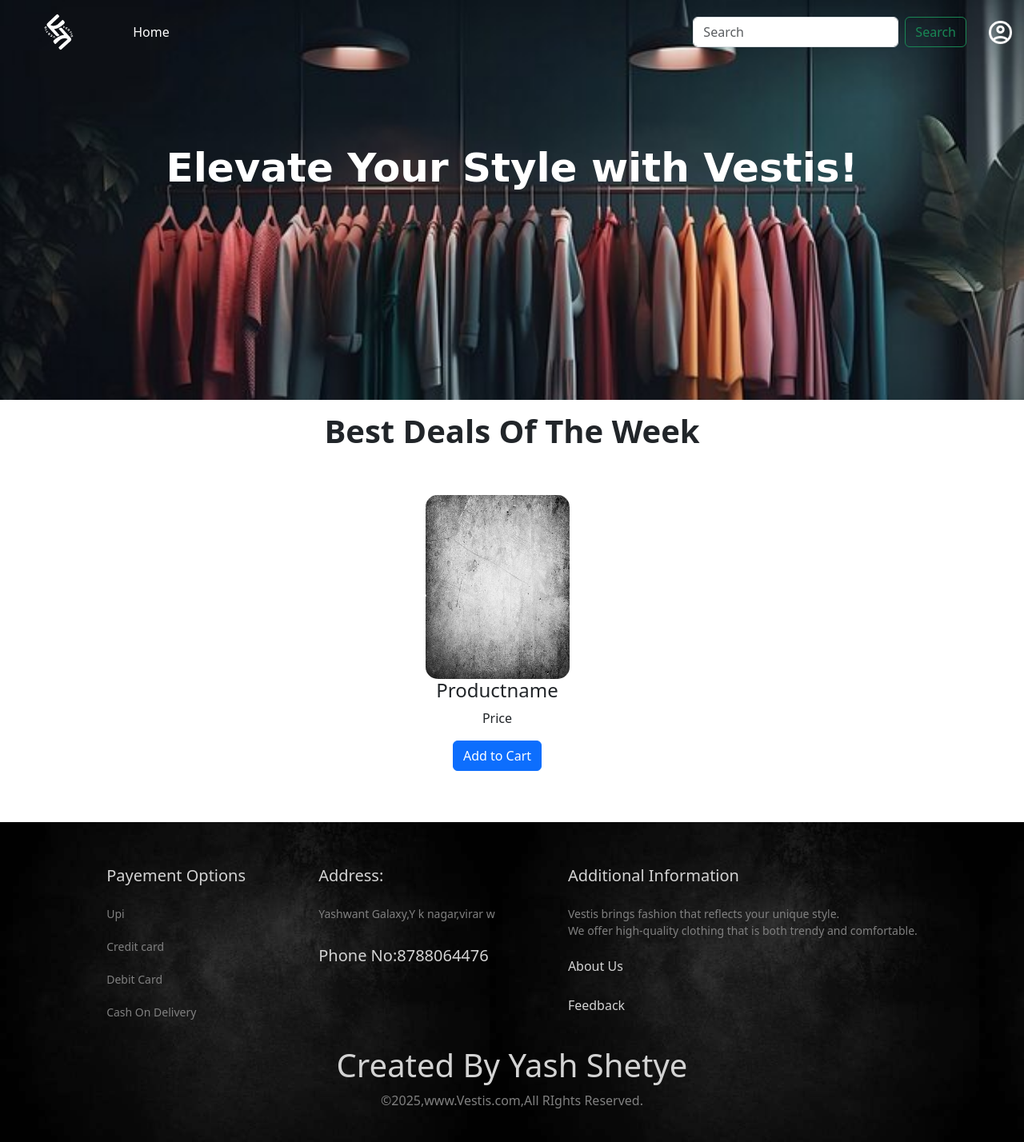
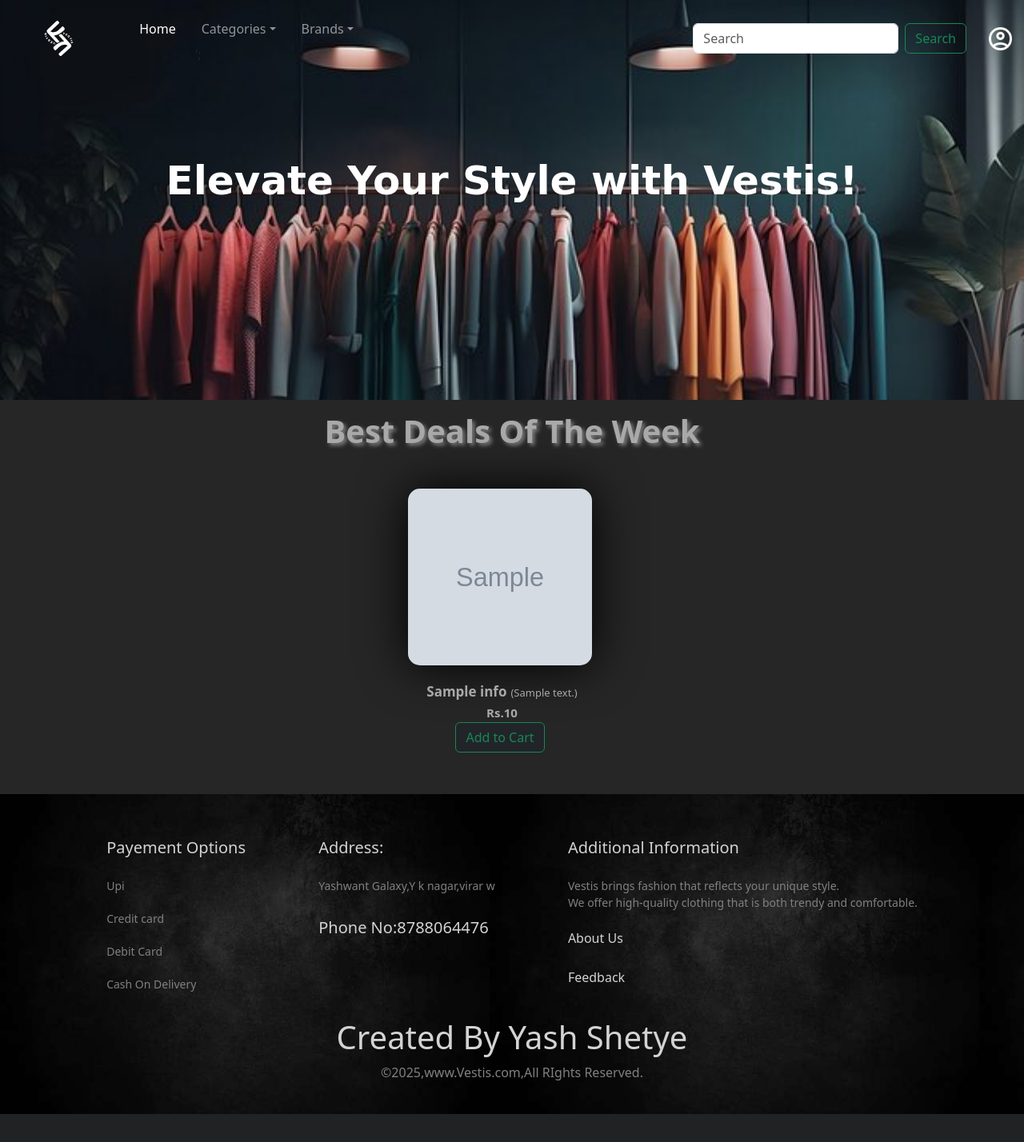
Before and after one commit to yash-2511981/Vestis, a PHP site: page / in a window 1280 px wide. Shown: the whole page at 80% size. After the commit the page ends 1393 px from the top, so only its background shows below. Run offline with PHP 8.4, Linux system fonts and the light colour scheme; tables that the repository leaves empty or names only in its code hold one stand-in row (values such as "Sample post"); grey boxes marked "Sample" are stand-in pictures; some web fonts are replaced.

Commit message:
created home page for user with product display

```diff
--- a/admin/login.php
+++ b/admin/login.php
@@ -15,7 +15,7 @@ if ($_SERVER['REQUEST_METHOD'] == 'POST') {
         $sql->bind_param("s", $username);
         if ($sql->execute()) {
             $res = $sql->get_result()->fetch_assoc();
-            $_SESSION['user'] = $res['username'];
+            $_SESSION['admin'] = $res['username'];
             if ($username == $res['username'] && $pass == $res['password']) {
                 header('Location:panel.php');
             } else {
--- a/admin/manageproduct.php
+++ b/admin/manageproduct.php
@@ -2,7 +2,7 @@
 session_start();
 include '../db.php';
 
-if (!isset($_SESSION['user'])) {
+if (!isset($_SESSION['admin'])) {
     header('Location: login.php');
     exit();
 }
@@ -32,6 +32,7 @@ $err = [];
             height: 500px;
             display: flex;
             flex-direction: column;
+            background-color: transparent;
         }
 
         .new {
@@ -66,6 +67,7 @@ $err = [];
                                 <th scope="col">Description</th>
                                 <th scope="col">Price</th>
                                 <th scope="col">Category</th>
+                                <th scope="col">Brand</th>
                                 <th scope="col">Image</th>
                                 <th>Action</th>
                             </tr>
@@ -82,6 +84,7 @@ $err = [];
                                                 <td>" . $row['description'] . "</td>
                                                 <td>" . $row['price'] . "</td>
                                                 <td>" . $row['category'] . "</td>
+                                                <td>" . $row['brand'] . "</td>
                                                 <td>
                                                 <div class='product-img'>
                                                         <img src='./productsImages/".$row['img']."' alt='image' height='80px' width='80px'>
--- a/admin/updateuser.php
+++ b/admin/updateuser.php
@@ -2,7 +2,7 @@
 session_start();
 include '../db.php';
 
-if (!isset($_SESSION['user'])) {
+if (!isset($_SESSION['admin'])) {
     header('Location: login.php');
     exit();
 }
--- a/admin/usermanagement.php
+++ b/admin/usermanagement.php
@@ -2,7 +2,7 @@
 session_start();
 include '../db.php';
 
-if (!isset($_SESSION['user'])) {
+if (!isset($_SESSION['admin'])) {
     header('Location: login.php');
     exit();
 }
--- a/index.php
+++ b/index.php
@@ -8,7 +8,6 @@ include 'db.php';
 
 <head>
     <title>Title</title>
-    <!-- Required meta tags -->
     <meta charset="utf-8" />
     <meta
         name="viewport"
@@ -25,6 +24,7 @@ include 'db.php';
     <style>
         body {
             overflow-x: hidden;
+            background-color:rgb(38, 38, 38)  ;
         }
 
         .userlogo button {
@@ -78,25 +78,52 @@ include 'db.php';
             font-weight: bolder;
             text-align: center;
             margin: 15px 0;
+            color: darkgrey;
+            text-shadow: 3px 3px 5px grey;
         }
 
         .main .product {
-            height: 300;
-            width: 230px;
+            height: 330px;
+            width: 240px;
             border: none;
-            text-align: center;
+            text-align: start;
             display: flex;
             flex-direction: column;
             align-items: center;
+            border-radius: 15px;
+            background-color: transparent;
+            word-wrap: break-word;
         }
 
         .product img {
             border-radius: 15px;
             height: 230px;
-            width: 180px;
+            width: 230px;
+            box-shadow: 0 0 60px black;
 
         }
 
+        .product span{
+            color: darkgrey;
+        }
+
+        .product #pname {
+            font-weight: bolder;
+            font-size: 17px;
+            margin: 20px 0 1px 5px;
+        }
+
+        #pname #desc {
+            font-size: 13px;
+            font-weight: normal;
+            margin: 1px 0 4px 5px;
+        }
+
+        .product #price {
+            font-weight: bold;
+            font-size: 15px;
+            margin: 1px 0 1px 5px;
+        }
 
         /* css for footer */
     </style>
@@ -110,32 +137,42 @@ include 'db.php';
                         class="img-fluid rounded" alt="" height="60px" width="60px" /></a>
                 <div class="container mx-0">
                     <div class="collapse navbar-collapse" id="collapsibleNavId">
-                        <ul class="navbar-nav me-auto mt-2 mt-lg-0">
-                            <li class="nav-item">
-                                <a class="nav-link active" href="home.php" aria-current="page">Home
+                        <ul class="navbar-nav me-auto mt-2 mt-lg-0 g-3">
+                            <li class="nav-item m-2">
+                                <a class="nav-link active" href="index.php" aria-current="page">Home
                                     <span class="visually-hidden">(current)</span></a>
                             </li>
-                            <?php
-                            if (isset($_SESSION['user'])) {
-                                echo '<li class="nav-item">
-                                <a class="nav-link" href=""></a>
-                            </li>
-                            <li class="nav-item dropdown">
+                            <li class="nav-item dropdown m-2">
                                 <a class="nav-link dropdown-toggle" href="#" id="dropdownId" data-bs-toggle="dropdown"
-                                    aria-haspopup="true" aria-expanded="false">Categories</a>
+                                    aria-haspopup="true" aria-expanded="false">Categories</a>';
                                 <div class="dropdown-menu dropdown-menu-dark" aria-labelledby="dropdownId">
-                                    <a class="dropdown-item" href="#">Kids</a>
+                                    <?php
+                                    $sql = $con->prepare("SELECT * FROM category");
+                                    $categories;
+                                    if ($sql->execute()) {
+                                        $categories = $sql->get_result();
+                                        while ($row = $categories->fetch_assoc()) {
+                                            echo "<a class='dropdown-item' href='#'>".$row['name']."</a>";
+                                        }
+                                    }
+                                    ?>
                                 </div>
                             </li>
-                            <li class="nav-item dropdown">
+                            <li class="nav-item dropdown m-2">
                                 <a class="nav-link dropdown-toggle" href="#" id="dropdownId" data-bs-toggle="dropdown"
                                     aria-haspopup="true" aria-expanded="false">Brands</a>
                                 <div class="dropdown-menu dropdown-menu-dark" aria-labelledby="dropdownId">
-                                    <a class="dropdown-item" href="#">Nike</a>
+                                    <?php
+                                    $sql = $con->prepare("SELECT * FROM brands");
+                                    if ($sql->execute()) {
+                                        $res = $sql->get_result();
+                                        while ($row = $res->fetch_assoc()) {
+                                            echo "<a class='dropdown-item' href='#'>".$row['name']."</a>";
+                                        }
+                                    }
+                                    ?>
                                 </div>
-                            </li>';
-                            }
-                            ?>
+                            </li>
                         </ul>
                         <form class="d-flex my-2 my-lg-0">
                             <input class="form-control me-sm-2" type="text" placeholder="Search" />
@@ -171,17 +208,39 @@ include 'db.php';
             <h1>Best Deals Of The Week</h1>
 
             <div class="container products my-5">
-                <div class="row justify-content-center align-items-center g-2">
-                    <div class="col-12 col-sm-6 col-md-3 m-3">
-                        <div class="card product">
-                            <img class="card-img-top" src="images/projectImages/nvbg.jpg" alt="Title" />
+                <?php
+                $sql = "SELECT * FROM product_info LIMIT 10";
+                $res = $con->query($sql);
 
-                            <h4 class="card-title">Productname</h4>
-                            <p class="card-text">Price</p>
-                            <a href="addtocart.php"><button class="btn btn-primary">Add to Cart</button></a>
-                        </div>
-                    </div>
-                </div>
+                $count = 0;
+                echo '<div class="row justify-content-center align-items-center g-1">';
+                if ($res->num_rows > 0) {
+
+                    while ($row = $res->fetch_assoc()) {
+                        echo '<div class="col-12 col-sm-6 col-md-3 my-1">';
+                        echo '<div class="card product">';
+                        echo '<img class="card-img-top" src="./admin/productsimages/'.$row['img'].'" alt="Title" />';
+                        echo '<span id="pname">'.$row['name'].'<span id="desc">('.$row['description'].')</span></span>';
+                        echo '<span id="price">Rs.'.$row['price'].'</span>';
+                        echo '<div class="container text-center">';
+                        echo '<a href="addtocart.php?id='.$row['id'].'"><button class="btn btn-dark btn-outline-success">Add to Cart</button></a>';
+                        echo '</div>';
+                        echo '</div>';
+                        echo '</div>';
+
+                        $count++;
+
+                        if($count % 5 == 0){
+                            echo '</div><div class="row justify-content-center align-items-center g-2">';
+                        }
+                    }
+                }else{
+                    echo "no product found";
+                }
+
+                echo '</div>';
+
+                ?>
             </div>
         </div>
     </main>
```
Also changed, not shown: admin/insertproduct.php (+22 -7 lines), admin/panel.php (+86 -11 lines), admin/updateproduct.php (+22 -7 lines), admin/productsImages/677b937141fe61.01959735.jpg (added), images/projectImages/svg/category.svg (added), images/projectImages/svg/orders.svg (added).
